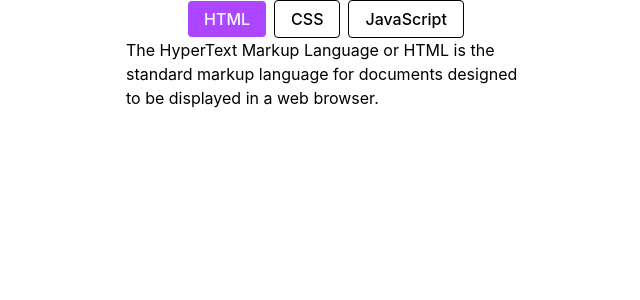
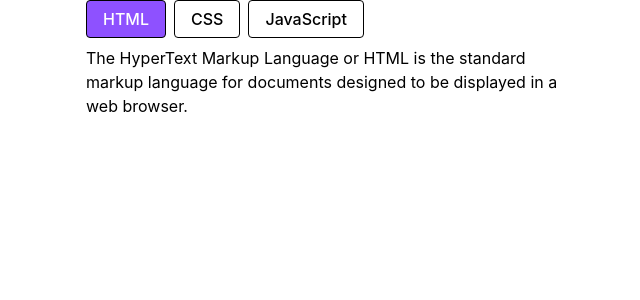
Before and after one commit to yiwenwangANU/playround_react, a React (Vite) app: page /11 in a window 1280 px wide. Shown: the top 300 px of the page, without its empty margins (314-954 px from the left). Built offline with nearby package versions, Linux system fonts and the light colour scheme.

Commit message:
re-write 11

```diff
--- a/src/components/Button/Button.tsx
+++ b/src/components/Button/Button.tsx
@@ -1,5 +1,20 @@
 import type { ComponentProps, FC, ReactNode } from "react";
 import { tv, type VariantProps } from "tailwind-variants";
+
+const button = tv({
+  base: "inline-flex cursor-pointer items-center justify-center rounded-full px-4 py-1.5 font-medium select-none",
+  variants: {
+    variant: {
+      primary:
+        "border border-black rounded hover:border-violet-500 hover:text-violet-500",
+      secondary: "bg-zinc-100 text-zinc-900",
+      tertiary: "text-zinc-600",
+    },
+  },
+  defaultVariants: {
+    variant: "primary",
+  },
+});
 
 interface Props
   extends
@@ -9,22 +24,8 @@ interface Props
   className?: string;
 }
 
-export const button = tv({
-  base: "inline-flex cursor-pointer items-center justify-center rounded px-4 py-1.5 font-medium select-none",
-  variants: {
-    variant: {
-      primary:
-        "bg-white border-black border duration-100 hover:text-purple-500 hover:border-purple-500",
-      secondary: "bg-purple-500 text-white",
-    },
-  },
-  defaultVariants: {
-    variant: "primary",
-  },
-});
-
-const Button: FC<Props> = ({ variant, className, children, ...rest }) => (
-  <button className={button({ variant, className })} {...rest}>
+const Button: FC<Props> = ({ children, className, variant, ...rest }) => (
+  <button {...rest} className={button({ variant, className })}>
     {children}
   </button>
 );
--- a/src/pages/TabsPage/TabsPage.tsx
+++ b/src/pages/TabsPage/TabsPage.tsx
@@ -1,5 +1,6 @@
+import Button from "@/components/Button";
 import { useState, type FC } from "react";
-import Button from "../../components/Button";
+import clsx from "clsx";
 
 const DATA = [
   {
@@ -21,21 +22,20 @@ const TabsPage: FC = () => {
   const [activeTab, setActiveTab] = useState<number>(0);
 
   return (
-    <div className="mx-auto w-100">
-      <div className="flex items-center justify-center gap-2" role="tablist">
-        {DATA.map(({ title }, i) => (
+    <div className="mx-auto w-120 space-y-2">
+      <div className="flex gap-2">
+        {DATA.map((tab, i) => (
           <Button
-            key={i}
             onClick={() => setActiveTab(i)}
-            variant={i === activeTab ? "secondary" : "primary"}
-            aria-selected={i === activeTab}
-            role="tab"
+            className={clsx({
+              "bg-violet-500 text-white hover:text-white": i == activeTab,
+            })}
           >
-            {title}
+            {tab.title}
           </Button>
         ))}
       </div>
-      <div aria-label="tab-content">{DATA[activeTab].content}</div>
+      <div>{DATA[activeTab].content}</div>
     </div>
   );
 };
--- a/vite.config.ts
+++ b/vite.config.ts
@@ -1,14 +1,14 @@
 import { defineConfig } from "vite";
 import react from "@vitejs/plugin-react";
 import tailwindcss from "@tailwindcss/vite";
-import path from 'path'
+import path from "path";
 
 // https://vite.dev/config/
 export default defineConfig({
   plugins: [react(), tailwindcss()],
   resolve: {
     alias: {
-      '@': path.resolve(import.meta.dirname, './src'),
+      "@": path.resolve(import.meta.dirname, "./src"),
     },
   },
 });
```
